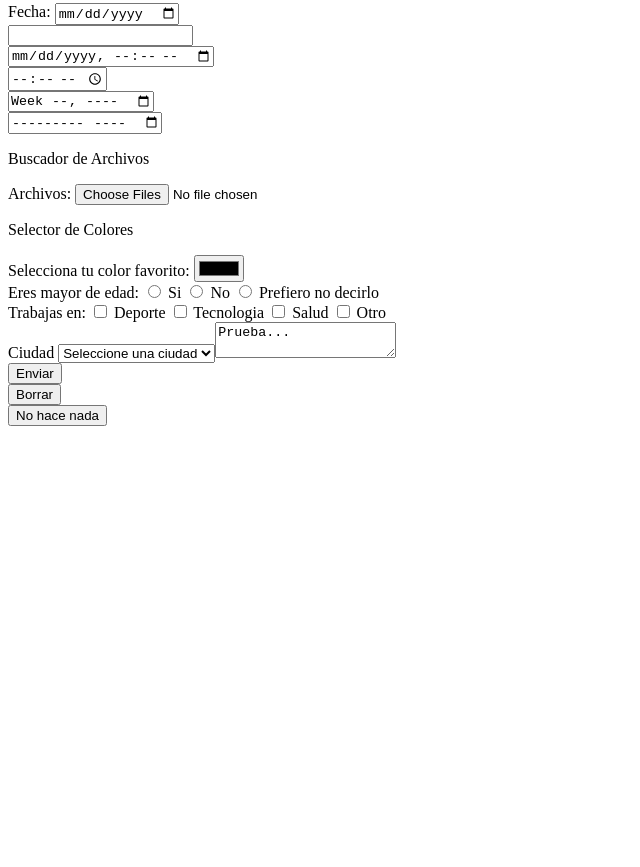
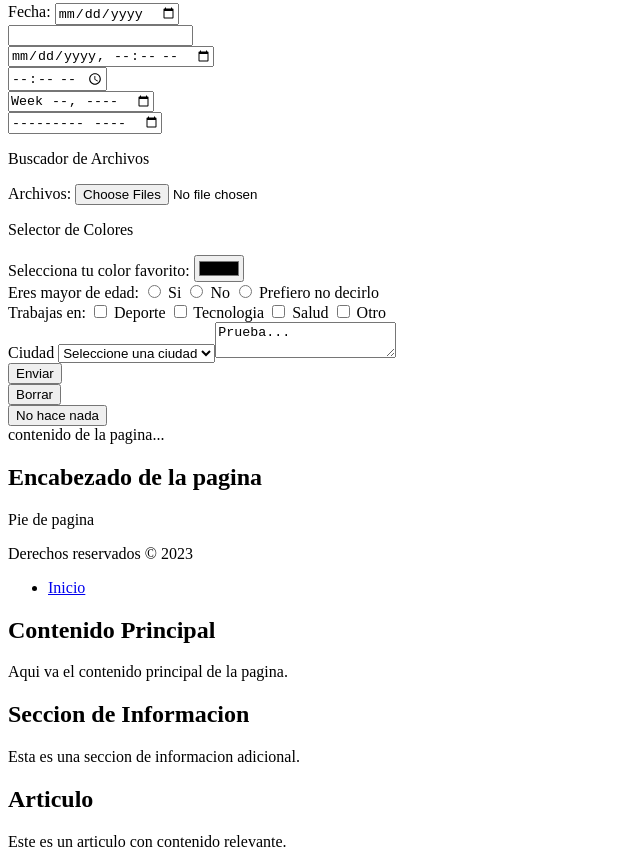
Before and after one commit to crigutierrez-code/avanzada_2025, a plain HTML site: page Formulario.html in a window 1280 px wide. Shown: the part 253-1120 px from the top of the page, without its empty margins (0-640 px from the left). Before the commit the page ends 800 px from the top, so only its background shows below. Drawn offline with Linux system fonts and the light colour scheme.

Commit message:
contenedores

```diff
--- a/Formulario.html
+++ b/Formulario.html
@@ -90,5 +90,34 @@
         <input type="button" value="No hace nada">
 
     </form>
+
+
+    <div>
+        contenido de la pagina...
+    </div>
+    <header>
+        <h2>Encabezado de la pagina</h2>
+    </header>
+    <footer>
+        <p>Pie de pagina</p>
+        <p>Derechos reservados &copy; 2023</p>
+    </footer>
+    <nav>
+        <ul>
+            <li><a href="index.html">Inicio</a></li>
+        </ul>
+    </nav>
+    <main>
+        <h2>Contenido Principal</h2>
+        <p>Aqui va el contenido principal de la pagina.</p>
+    </main>
+    <section>
+        <h2>Seccion de Informacion</h2>
+        <p>Esta es una seccion de informacion adicional.</p>
+    </section>
+    <article>
+        <h2>Articulo</h2>
+        <p>Este es un articulo con contenido relevante.</p>
+    </article>
 </body>
 </html>
```
